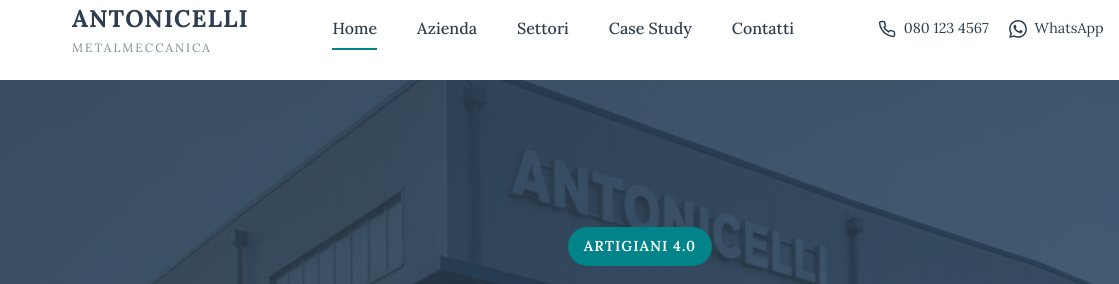
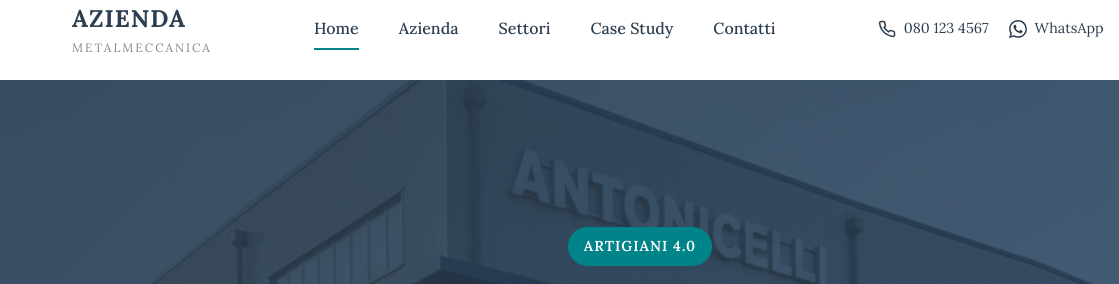
Before and after one commit to glaselva/azienda-metallurgia, a plain HTML site: page index.html in a window 1280 px wide. Shown: the top 284 px of the page, 0-1119 px from the left. Drawn offline with Linux system fonts and the light colour scheme.

Commit message:
Add files via upload

```diff
--- a/index.html
+++ b/index.html
@@ -16,7 +16,7 @@
         <div class="container nav-container">
             <div class="nav-logo">
                 <a href="index.html">
-                    <span class="logo-text">ANTONICELLI</span>
+                    <span class="logo-text">AZIENDA</span>
                     <span class="logo-subtitle">Metalmeccanica</span>
                 </a>
             </div>
@@ -369,7 +369,7 @@
             <div class="footer-grid">
                 <div class="footer-col">
                     <div class="footer-logo">
-                        <span class="logo-text">ANTONICELLI</span>
+                        <span class="logo-text">AZIENDA</span>
                         <span class="logo-subtitle">Metalmeccanica</span>
                     </div>
                     <p class="footer-tagline">Artigiani 4.0 dal 1968</p>
```
Also changed, not shown: settore-agricolo.html (+2 -2 lines), settore-conto-terzi.html (+2 -2 lines), settore-edilizia.html (+2 -2 lines), settore-forniture.html (+2 -2 lines), settore-industriale.html (+2 -2 lines).
